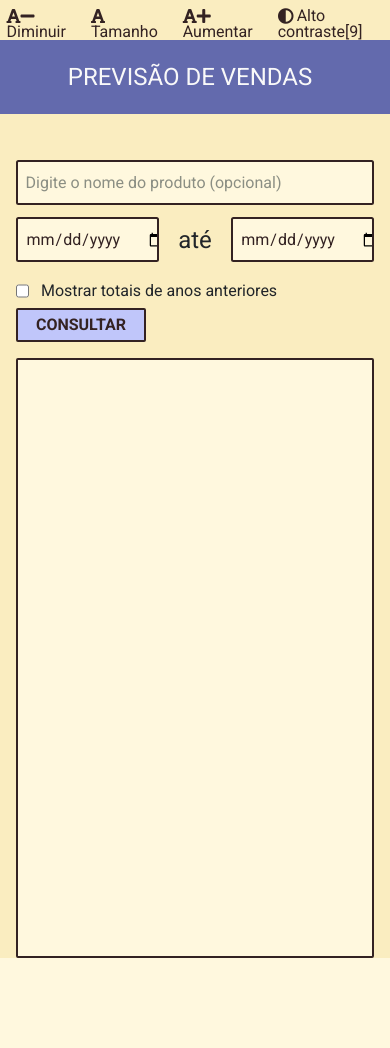
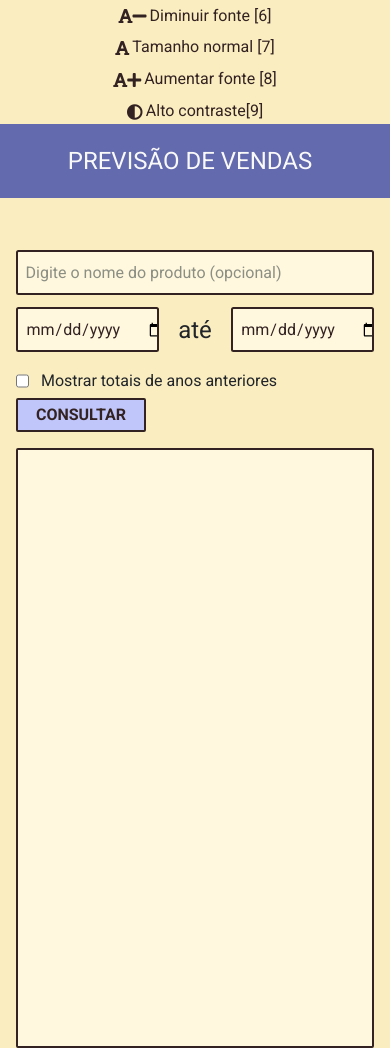
Before and after one commit to clodoaldo-favaro/projeto-integrador-v-b, a PHP site: page / in a window 390 px wide. Before the commit the page ends 958 px from the top, so only its background shows below. Run offline with PHP 8.4, Linux system fonts and the light colour scheme; some libraries are stand-ins or nearby versions.

Commit message:
Responsividade e acessibilidade ok.

```diff
--- a/scripts/acessibilidade.js
+++ b/scripts/acessibilidade.js
@@ -29,7 +29,7 @@ $(document).ready(function() {
         if (color == 'rgb(250, 237, 192)') {
             $('body').css('background-color', '#000');
 
-            $('.navegacao').css({
+            $('.navegacao, #barra-auxiliar').css({
                 'background-color': '#000',
                 'color': '#FFF',
                 'border': '2px solid white',
@@ -63,7 +63,7 @@ $(document).ready(function() {
             $('#barra-auxiliar').removeClass('backgroundNormal');
             $('#barra-auxiliar').addClass('altoContraste');
         } else {
-            $('body').css('background-color', 'rgb(250, 237, 192)');
+            $('body, #barra-auxiliar').css('background-color', 'rgb(250, 237, 192)');
             $('.navegacao').css({
                 'background-color': '#636AAD',
                 'border': 'none',
--- a/styles/styles.css
+++ b/styles/styles.css
@@ -60,6 +60,7 @@ button.formPadrao:focus {
 }
 
 #barra-auxiliar {
+	background-color: var(--background);
 	z-index: 2;
 }
 
@@ -368,4 +369,25 @@ table.table-10, .table-10 td, .table-10 th {
 		width: 100%;
 		margin-top: 16px;
 	}
+
+	#barra-acessibilidade {
+		flex-direction: column;
+	}
+
+	.list-group-horizontal {
+		flex-direction: column;
+		align-items: center;
+	}
+
+	.navegacao {
+		margin-top: 124px;
+	}
+
+	#barra-auxiliar {
+		padding-bottom: 12px;
+	}
+
+	.body-container {
+		margin-top: 250px;
+	}
 }
```
